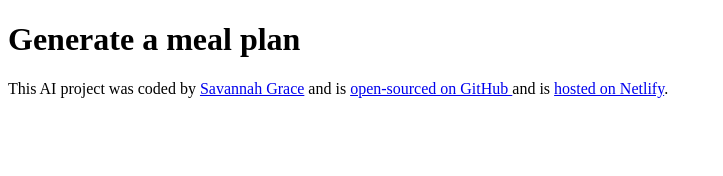
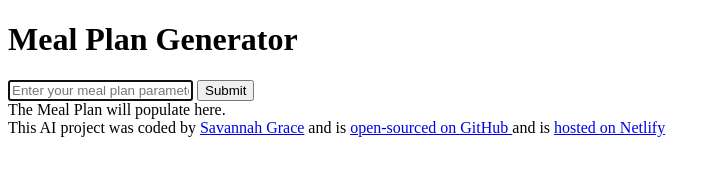
Before and after one commit to savannahgracecreates/ai-mealPlan-generator, a plain HTML site: page index.html in a window 1280 px wide. Shown: the whole page, without its empty margins (0-723 px from the left). Drawn offline with Linux system fonts and the light colour scheme.

Commit message:
added basic HTML structure

```diff
--- a/index.html
+++ b/index.html
@@ -7,8 +7,25 @@
     <link rel="stylesheet" href="src/style.css" />
 </head>
 <body>
-    <h1>Generate a meal plan</h1>
-    This AI project was coded by
+    <header>
+        <h1>Meal Plan Generator</h1>
+    </header>
+    <main>
+<form>
+    <input type="text" placeholder="Enter your meal plan parameters (allergies, macros, etc)"
+    autofocus
+    required
+    autocomplete="off"
+    />
+    <input type="submit" />
+</form>
+<div>
+    The Meal Plan will populate here.
+</div>
+
+
+    </main>
+    <footer>This AI project was coded by
     <a href="https://github.com/savannahgracecreates?tab=repositories" target="_blank">Savannah Grace</a> and
     is
     <a
@@ -20,7 +37,8 @@
     and is
     <a href="https://ss-aimealplangen.netlify.app/" target="_blank"
       >hosted on Netlify</a
-    >.
+    >
+</footer>
     <script src="src/index.js"></script>
 </body>
 </html>
```
